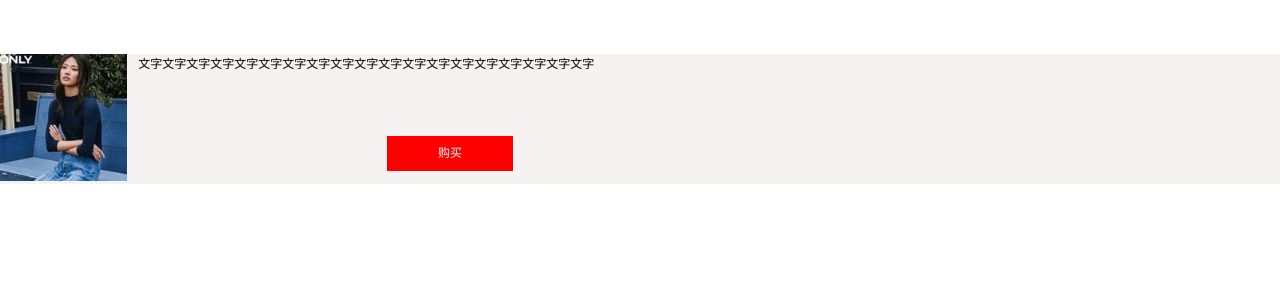
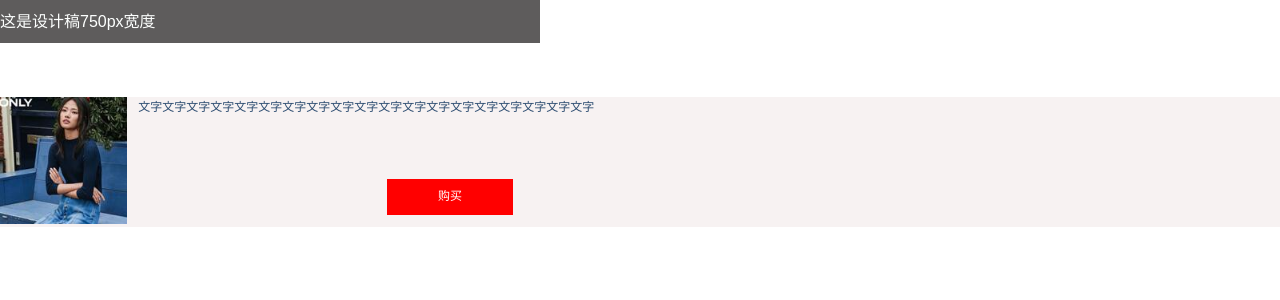
Before and after one commit to WarrenHewitt/layout-rem-vw, a Vue app: page /#/ in a window 1280 px wide. Shown: the top 300 px of the page. Built offline with nearby package versions, Linux system fonts and the light colour scheme.

Commit message:
regular update

```diff
--- a/src/views/Flexible.vue
+++ b/src/views/Flexible.vue
@@ -1,11 +1,12 @@
 <template>
     <div class="hello">
+        <div class="info">这是设计稿750px宽度</div>
         <div class="test-img">
             <div class="d1">
                 <img src="../assets/t1.jpg" alt="no">
             </div>
             <div class="d2">
-                <div>文字文字文字文字文字文字文字文字文字文字文字文字文字文字文字文字文字文字文字</div>
+                <div class="t">文字文字文字文字文字文字文字文字文字文字文字文字文字文字文字文字文字文字文字</div>
                 <div class="btn">购买</div>
             </div>
         </div>
@@ -14,18 +15,38 @@
 
 <script>
 export default {
-    name: 'HelloWorld'
+    name: 'HelloWorld',
+    mounted () {
+    }
 }
 </script>
 
 <style scoped lang="scss">
-@mixin pxToRem ($px, $baseFont: 16px) {
-    @if () {
+.t {
+    color: if(true, rgb(46, 78, 114), red);
+}
 
-    } @else {
+@mixin pxToRem($property, $px, $baseFontSize: 75) {
+    #{$property} : $px / $baseFontSize * 1rem
+}
 
+@mixin fontSize($font-size){
+    font-size: $font-size;
+    [data-dpr="2"] & {
+        font-size: $font-size * 2;
     }
-    background-color: red;
+    [data-dpr="3"] & {
+        font-size: $font-size * 3;
+    }
+}
+
+.info{
+    @include pxToRem(width, 750);
+    @include pxToRem(height, 60);
+    @include pxToRem(line-height, 60);
+    @include fontSize(16px);
+    color: rgb(253, 255, 254);
+    background-color: rgb(94, 92, 92);
 }
 
 .test-img {
```
Also changed, not shown: 1 other file (tests, documents, lock files or other folders).
